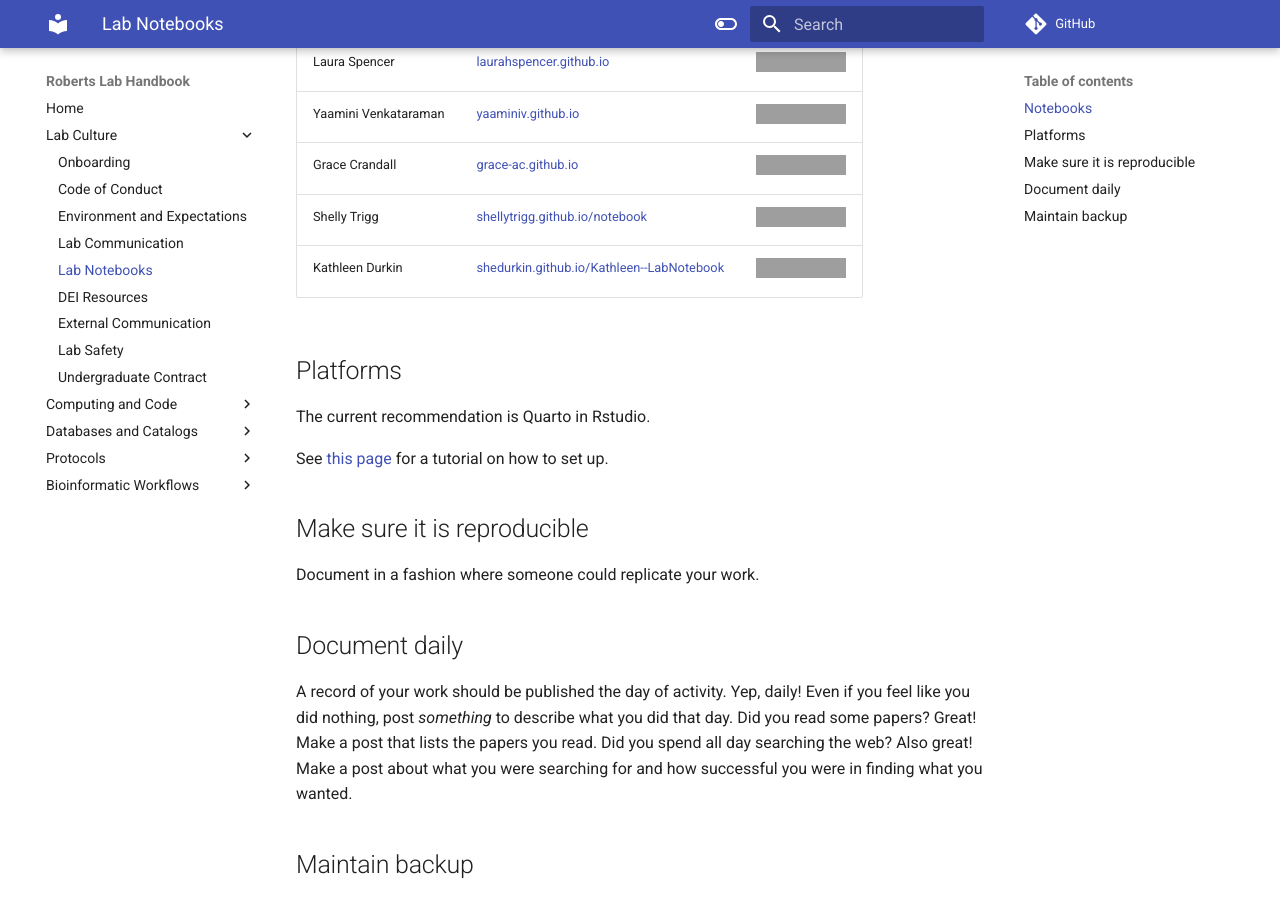
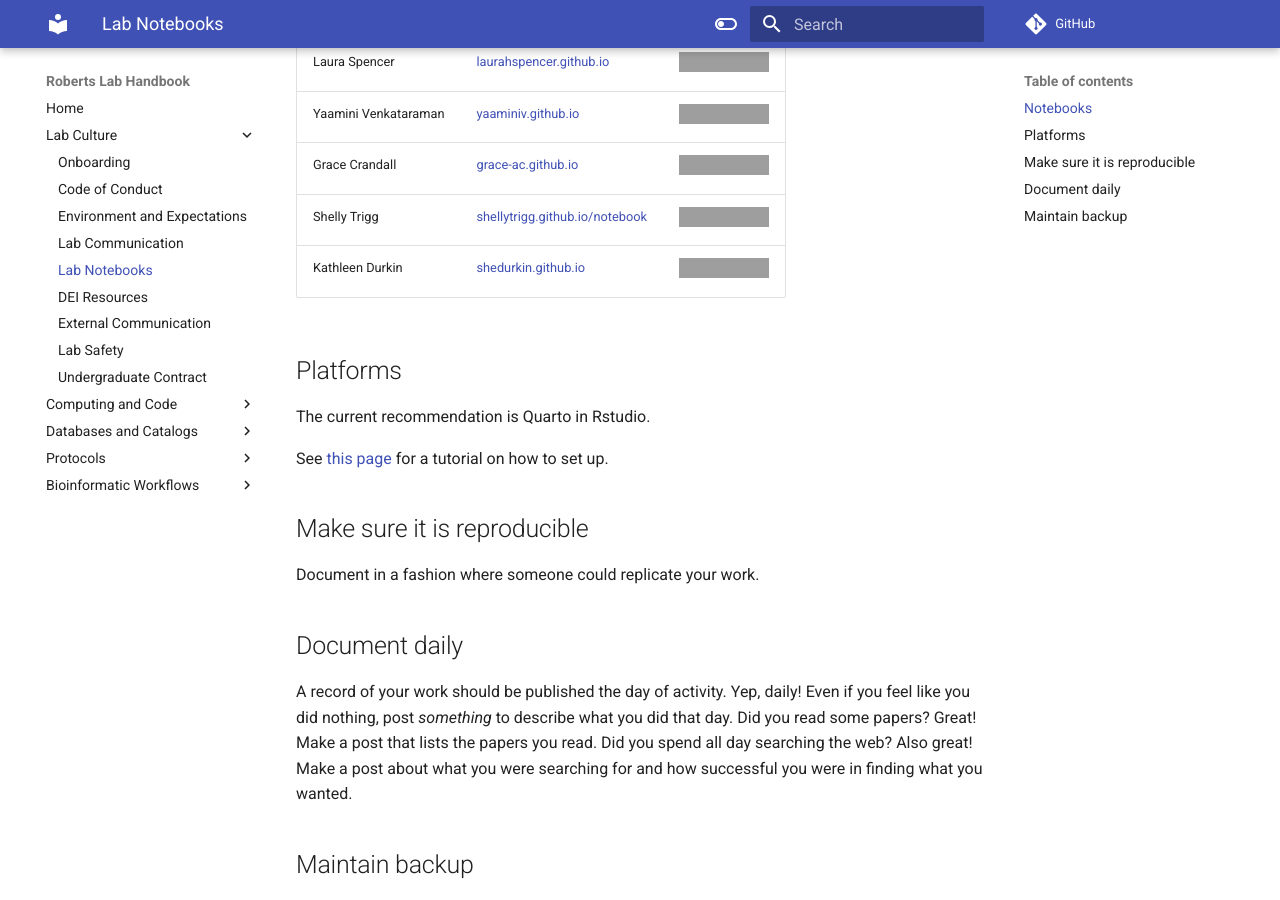
Before and after one commit to RobertsLab/resources, an MkDocs documentation site: the page built from docs/Lab-Notebooks.md, in a window 1280 px wide and 900 px high, scrolled down 961 px, cut to the strip 0-900 px from the top of the window. Built offline with MkDocs 1.6.1 and Material for MkDocs 9.7.7, drawn with Linux system fonts in a browser that asks for light colours; comment, search, counter and statistics services are not loaded; grey boxes are pictures that could not be loaded.

Commit message:
Update Lab-Notebooks.md

```diff
--- a/docs/Lab-Notebooks.md
+++ b/docs/Lab-Notebooks.md
@@ -21,7 +21,7 @@ Laura Spencer | [laurahspencer.github.io](https://laurahspencer.github.io/LabNot
 Yaamini Venkataraman | [yaaminiv.github.io](https://yaaminiv.github.io/) | [![GitHub followers](https://img.shields.io/github/followers/yaaminiv.svg?style=social&label=Follow&maxAge=2592000)](https://github.com/yaaminiv)
 Grace Crandall | [grace-ac.github.io](https://grace-ac.github.io/) |  [![GitHub followers](https://img.shields.io/github/followers/grace-ac.svg?style=social&label=Follow&maxAge=2592000)](https://github.com/grace-ac)
 Shelly Trigg | [shellytrigg.github.io/notebook](https://shellytrigg.github.io/notebook/) |   [![GitHub followers](https://img.shields.io/github/followers/shellytrigg.svg?style=social&label=Follow&maxAge=2592000)](https://github.com/shellytrigg)
-Kathleen Durkin | [shedurkin.github.io/Kathleen--LabNotebook](https://shedurkin.github.io/Kathleen--LabNotebook/) | ![Github last commit](https://img.shields.io/github/last-commit/shedurkin/Kathleen--LabNotebook/)
+Kathleen Durkin | [shedurkin.github.io](https://shedurkin.github.io/Kathleen--LabNotebook/) | ![Github last commit](https://img.shields.io/github/last-commit/shedurkin/Kathleen--LabNotebook)
 
 ## Platforms
 
```
